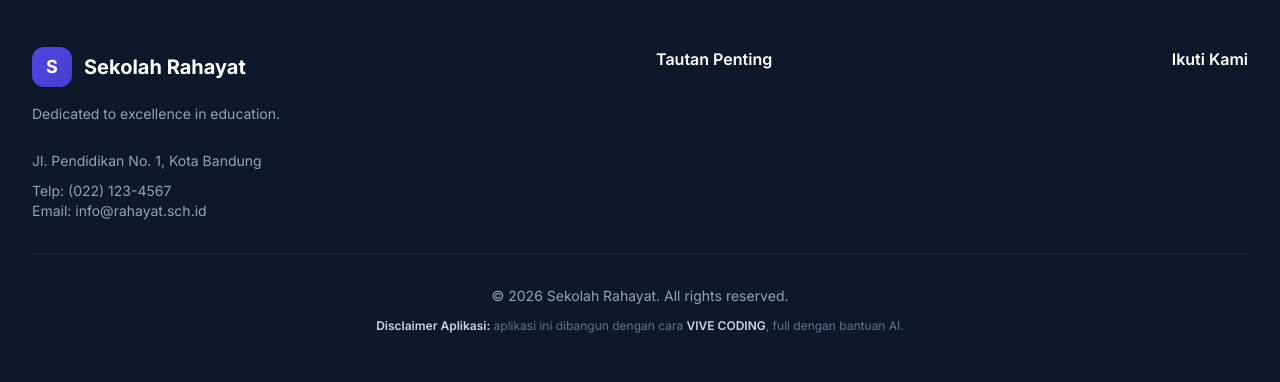
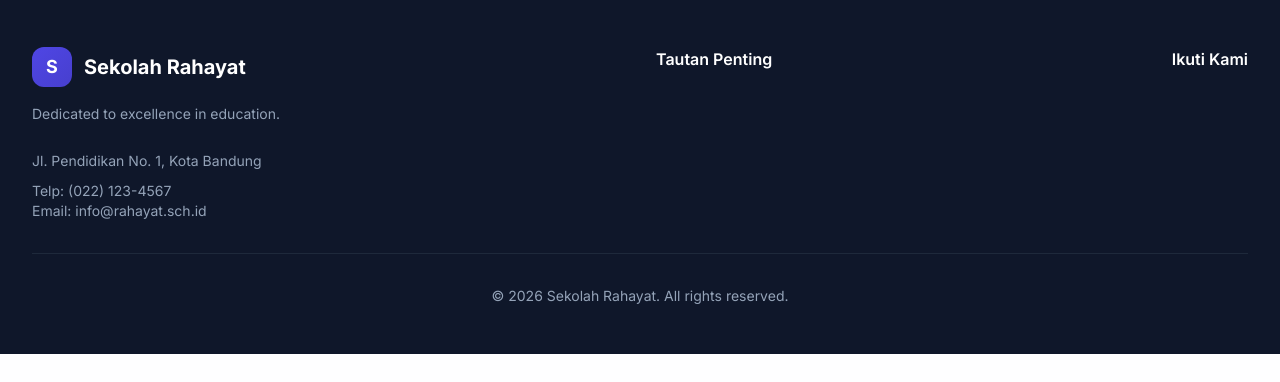
Before and after one commit to ruhy4t/rahayat-cms, a PHP site: page / in a window 1280 px wide. Shown: the part 2586-2968 px from the top of the page. After the commit the page ends 2940 px from the top, so only its background shows below. Run offline with PHP 8.4, Linux system fonts and the light colour scheme; data comes from the database, SQL or seed files in the repository; data that the repository does not hold is empty; some libraries are stand-ins or nearby versions.

Commit message:
Move AI disclaimer to README

```diff
--- a/views/layouts/frontend.php
+++ b/views/layouts/frontend.php
@@ -443,12 +443,6 @@
                     }
                     ?>
                 </p>
-                <?php
-                $appDisclaimerClass = 'mt-3 text-xs text-slate-500';
-                $appDisclaimerLabelClass = 'font-semibold text-slate-300';
-                $appDisclaimerHighlightClass = 'font-semibold text-slate-300';
-                include __DIR__ . '/partials/app-disclaimer.php';
-                ?>
             </div>
         </div>
     </footer>
--- a/views/layouts/partials/app-disclaimer.php
+++ /dev/null
@@ -1,14 +0,0 @@
-<?php
-$appDisclaimerClass = $appDisclaimerClass ?? 'text-xs text-slate-500';
-$appDisclaimerLabelClass = $appDisclaimerLabelClass ?? 'font-semibold';
-$appDisclaimerHighlightClass = $appDisclaimerHighlightClass ?? 'font-semibold';
-?>
-<p class="<?= e($appDisclaimerClass) ?>">
-    <span class="<?= e($appDisclaimerLabelClass) ?>">Disclaimer Aplikasi:</span>
-    aplikasi ini dibangun dengan cara
-    <span class="<?= e($appDisclaimerHighlightClass) ?>">VIVE CODING</span>,
-    full dengan bantuan AI.
-</p>
-<?php
-unset($appDisclaimerClass, $appDisclaimerLabelClass, $appDisclaimerHighlightClass);
-?>
```
Also changed, not shown: views/layouts/backend.php (+0 -9 lines), views/layouts/partials/footer-crimson.php (+0 -8 lines), views/layouts/partials/footer-emerald.php (+0 -8 lines), README.md.
